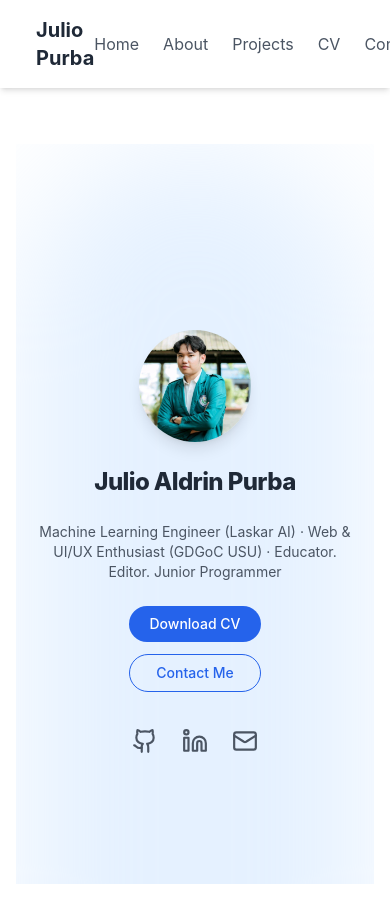
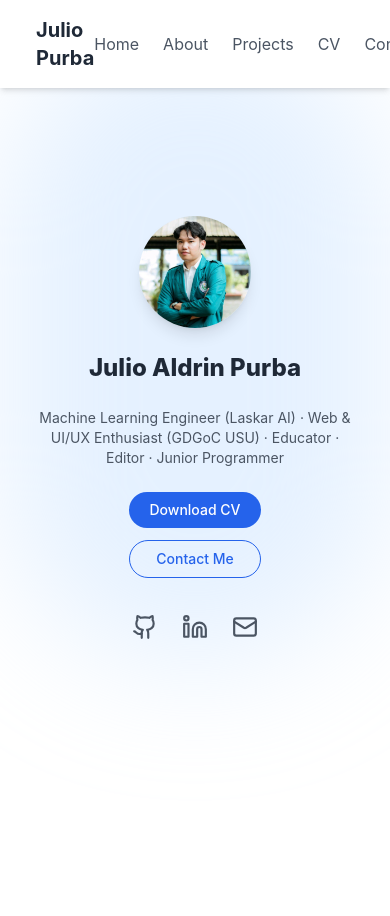
Before and after one commit to julioaldprb/Website-Portofolio, a React (Create React App) app: page / in a window 390 px wide. Shown: the top 916 px of the page. After the commit the page ends 844 px from the top, so only its background shows below. Built offline with nearby package versions, Linux system fonts and the light colour scheme; the HTML template or start-up script is replaced by a standard one.

Commit message:
feat: responsive header & adjust page padding

```diff
--- a/src/pages/Home.jsx
+++ b/src/pages/Home.jsx
@@ -6,23 +6,14 @@ import ProfilePic from '../assets/profile.jpg';
 
 const container = {
   hidden: { opacity: 0 },
-  show: {
-    opacity: 1,
-    transition: {
-      staggerChildren: 0.15,
-    },
-  },
+  show: { opacity: 1, transition: { staggerChildren: 0.15 } },
 };
-
-const item = {
-  hidden: { opacity: 0, y: 20 },
-  show: { opacity: 1, y: 0 },
-};
+const item = { hidden: { opacity: 0, y: 20 }, show: { opacity: 1, y: 0 } };
 
 export default function Home() {
   return (
     <motion.section
-      className="relative flex flex-col items-center justify-center min-h-[calc(100vh-5rem)] pt-20 text-center space-y-6 px-4 sm:px-6 lg:px-8"
+      className="pt-24 pb-12 flex flex-col items-center text-center space-y-6 px-4 sm:px-6 lg:px-8"
       initial="hidden"
       animate="show"
       variants={container}
@@ -38,7 +29,7 @@ export default function Home() {
       {/* Name & Title */}
       <motion.h1
         variants={item}
-        className="text-2xl sm:text-3xl md:text-5xl font-extrabold tracking-tight text-gray-800"
+        className="text-2xl sm:text-3xl md:text-5xl font-extrabold text-gray-800"
       >
         Julio Aldrin Purba
       </motion.h1>
@@ -46,13 +37,13 @@ export default function Home() {
         variants={item}
         className="text-sm sm:text-base md:text-lg text-gray-600 max-w-md sm:max-w-lg"
       >
-        Machine Learning Engineer (Laskar AI) · Web & UI/UX Enthusiast (GDGoC USU) · Educator. Editor. Junior Programmer
+        Machine Learning Engineer (Laskar AI) · Web & UI/UX Enthusiast (GDGoC USU) · Educator · Editor · Junior Programmer
       </motion.p>
 
       {/* CTA Buttons */}
       <motion.div
         variants={item}
-        className="flex flex-col sm:flex-row justify-center gap-3 sm:gap-4"
+        className="flex flex-col sm:flex-row gap-3 sm:gap-4"
       >
         <a
           href="https://drive.google.com/file/d/11njhIo-E52CBLRHtCjkOdpN3NpYzV9Jk/view?usp=sharing"
@@ -73,24 +64,23 @@ export default function Home() {
         variants={item}
         className="flex items-center gap-6 pt-3 text-gray-600 text-lg sm:text-xl"
       >
-        <a href="https://github.com/julioaldprb" target="_blank" rel="noreferrer" className="hover:text-blue-600">
-          <Github size={26} />
+        <a href="https://github.com/julioaldprb" target="_blank" rel="noreferrer">
+          <Github size={26} className="hover:text-blue-600" />
         </a>
-        <a href="https://www.linkedin.com/in/juliopurba/" target="_blank" rel="noreferrer" className="hover:text-blue-600">
-          <Linkedin size={26} />
+        <a href="https://www.linkedin.com/in/juliopurba/" target="_blank" rel="noreferrer">
+          <Linkedin size={26} className="hover:text-blue-600" />
         </a>
         <a
           href="mailto:juliopurba647@mhs.unimed.ac.id?subject=Hello%20Julio"
-          className="hover:text-blue-600"
           title="Email Julio"
         >
-          <Mail size={26} />
+          <Mail size={26} className="hover:text-blue-600" />
         </a>
       </motion.div>
 
-      {/* Decorative background */}
-      <div className="absolute inset-0 -z-10 flex justify-center overflow-hidden pointer-events-none">
-        <div className="w-[60rem] h-[60rem] rounded-full bg-blue-200/40 blur-3xl" />
+      {/* Background blur */}
+      <div className="absolute inset-0 -z-10 flex justify-center pointer-events-none">
+        <div className="w-[40rem] h-[40rem] sm:w-[60rem] sm:h-[60rem] rounded-full bg-blue-200/40 blur-3xl" />
       </div>
     </motion.section>
   );
```
Also changed, not shown: src/components/Header.jsx (+4 -8 lines).
